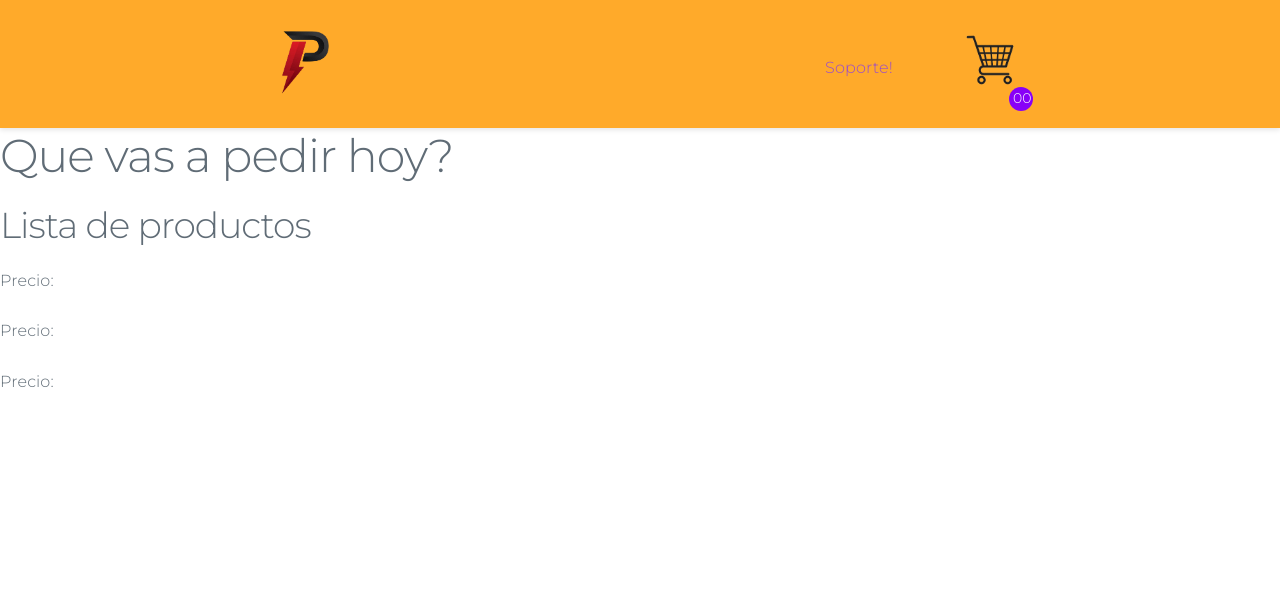
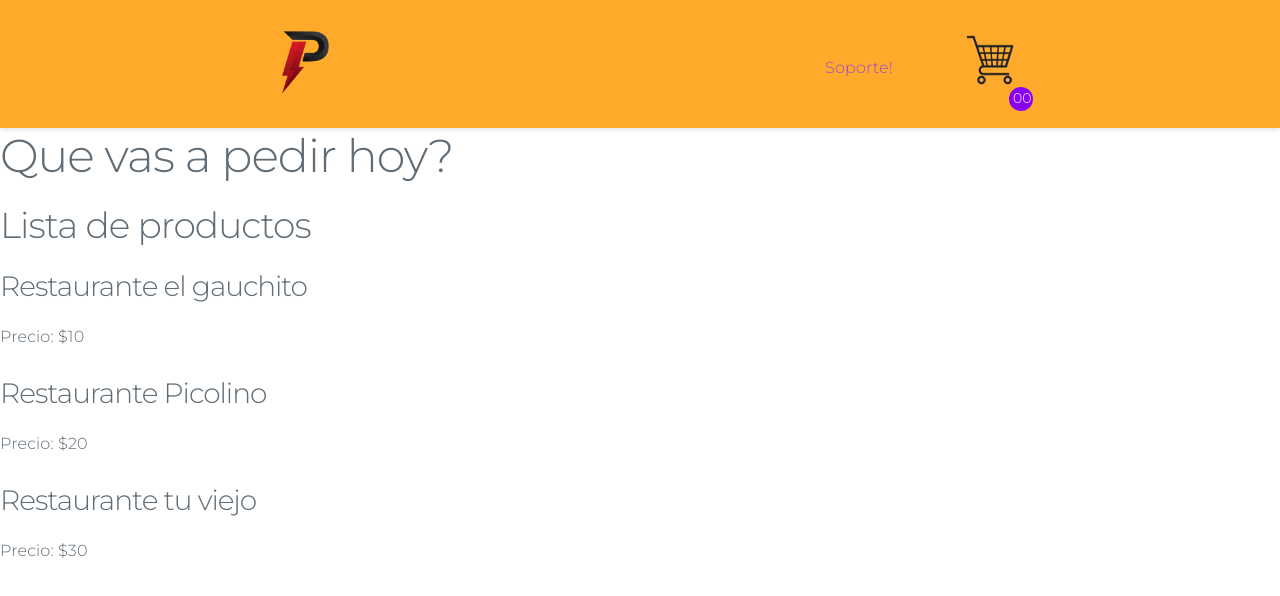
Before and after one commit to VaalentinoB/PediAhora-, a React (Vite) app: page / in a window 1280 px wide. Shown: the top 596 px of the page. Built offline with nearby package versions, Linux system fonts and the light colour scheme.

Commit message:
pruebas de props y renders

```diff
--- a/src/Item.jsx
+++ b/src/Item.jsx
@@ -1,8 +1,8 @@
-const Item = ({ item }) => {
+const Item = ({ key, item, precio }) => {
   return (
     <div className="item">
-      <h3>{item.nombre}</h3>
-      <p>Precio: {item.precio}</p>
+      <h3>{item}</h3>
+      <p>Precio: ${precio}</p>
     </div>
   );
 };
--- a/src/ItemList.jsx
+++ b/src/ItemList.jsx
@@ -5,7 +5,7 @@ const ItemList = ({ items }) => {
     <div className="item-list">
       <h2>Lista de productos</h2>
       {items.map((item) => (
-        <Item key={item.id} item={item.nombre} />
+        <Item key={item.id} item={item.name} precio={item.price} />
       ))}
     </div>
   );
--- a/src/ItemListContainer.jsx
+++ b/src/ItemListContainer.jsx
@@ -5,11 +5,11 @@ const fetchItems = () => {
   return new Promise((resolve) => {
     setTimeout(() => {
       resolve([
-        { id: 1, nombre: "Product 1", precio: 10 },
-        { id: 2, nombre: "Product 2", precio: 20 },
-        { id: 3, nombre: "Product 3", precio: 30 },
+        { id: 1, name: " Restaurante el gauchito", price: 10 },
+        { id: 2, name: "Restaurante Picolino", price: 20 },
+        { id: 3, name: "Restaurante tu viejo", price: 30 },
       ]);
-    }, 3000);
+    }, 1500);
   });
 };
 
```
